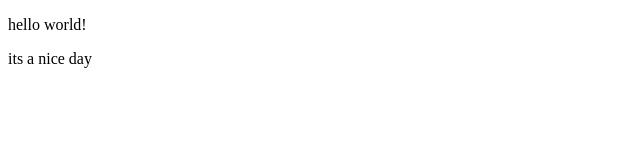
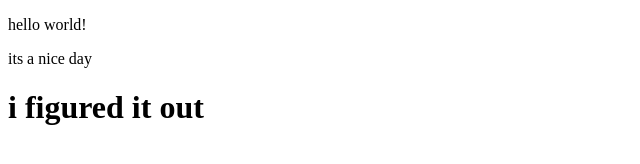
Before and after one commit to DK-GT4/prac_1, a plain HTML site: page index.html in a window 1280 px wide. Shown: the whole page, without its empty margins (0-640 px from the left). Drawn offline with Linux system fonts and the light colour scheme.

Commit message:
Update index.html
added h2

```diff
--- a/index.html
+++ b/index.html
@@ -8,5 +8,6 @@
 <body>
     <p>hello world!</p>
     <p>its a nice day</p>
+    <h1>i figured it out</h1>
 </body>
 </html>
```
